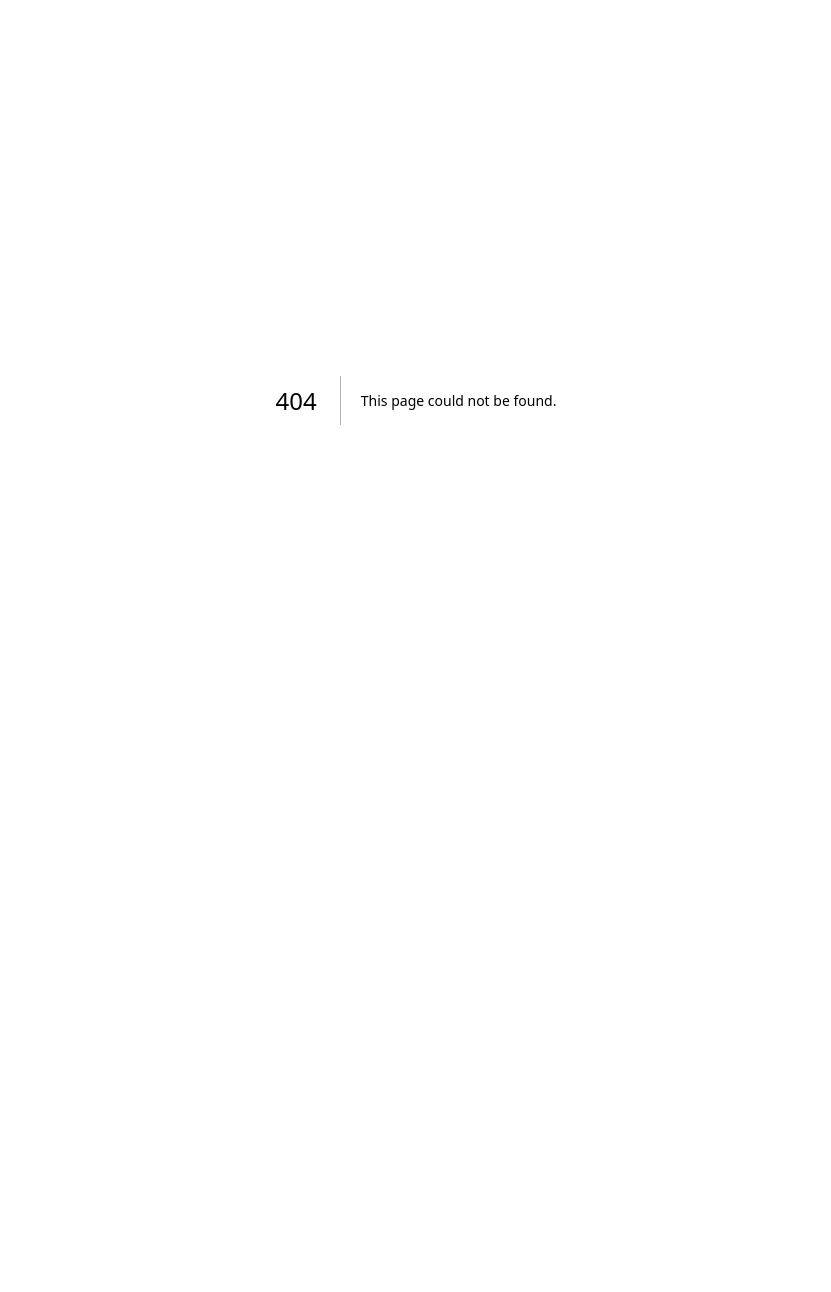
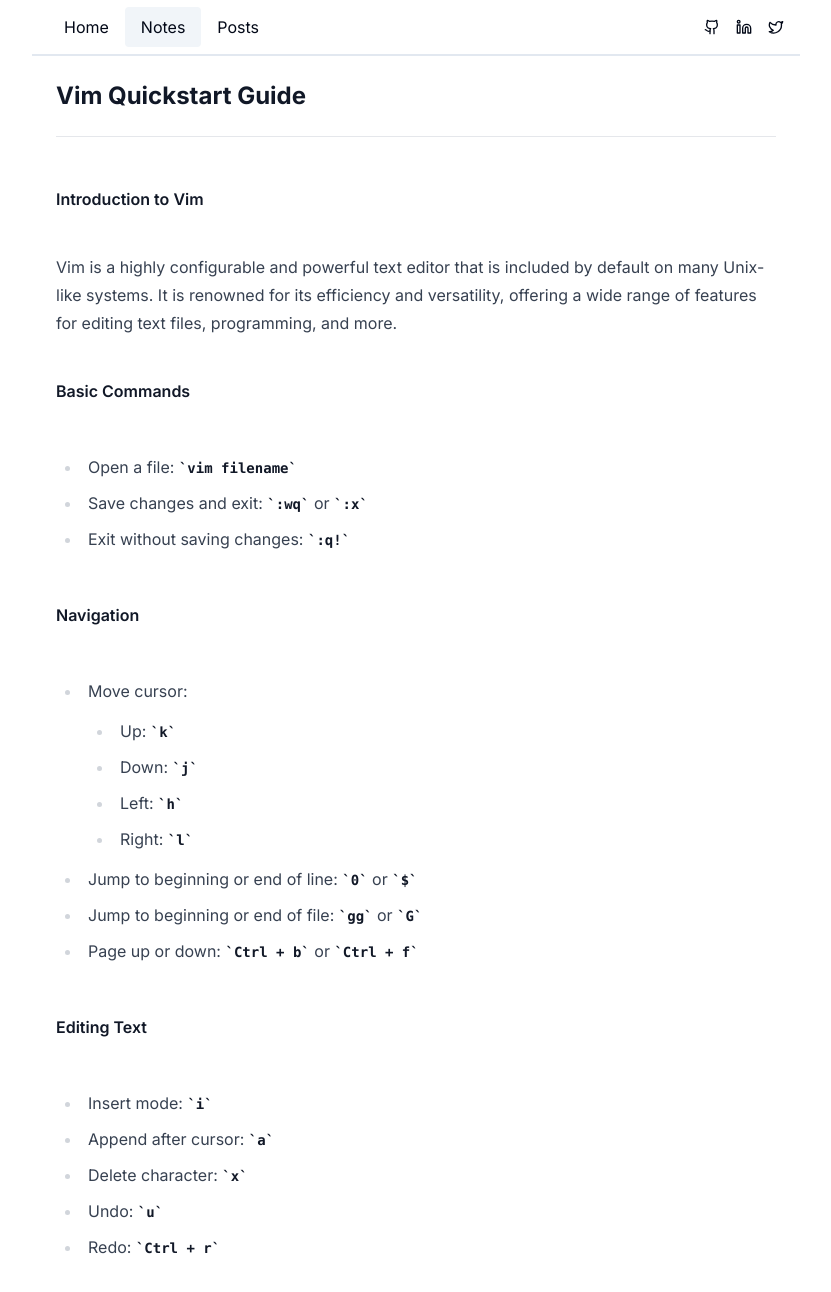
Before and after one commit to jithinsankar/jithin, a Next.js app: page /notes/vim in a window 1280 px wide. Before the commit this address had no page. Shown: the top 1292 px of the page, without its empty margins (224-1055 px from the left). Before the commit the page ends 800 px from the top, so only its background shows below. Built offline with nearby package versions, Linux system fonts and the light colour scheme.

Commit message:
added vim

```diff
--- a/app/notes/page.mdx
+++ b/app/notes/page.mdx
@@ -6,4 +6,5 @@
 
 - ### Developer productivity tools
   - <Link href="/notes/tmux">tmux</Link>
+  - <Link href="/notes/vim">vim</Link>
   - <Link href="/notes/nano">nano</Link>
--- /dev/null
+++ b/app/notes/vim/page.mdx
@@ -0,0 +1,60 @@
+## Vim Quickstart Guide
+
+---
+
+**Introduction to Vim**
+
+Vim is a highly configurable and powerful text editor that is included by default on many Unix-like systems. It is renowned for its efficiency and versatility, offering a wide range of features for editing text files, programming, and more.
+
+**Basic Commands**
+
+- Open a file: `vim filename`
+- Save changes and exit: `:wq` or `:x`
+- Exit without saving changes: `:q!`
+
+**Navigation**
+
+- Move cursor:
+  - Up: `k`
+  - Down: `j`
+  - Left: `h`
+  - Right: `l`
+- Jump to beginning or end of line: `0` or `$`
+- Jump to beginning or end of file: `gg` or `G`
+- Page up or down: `Ctrl + b` or `Ctrl + f`
+
+**Editing Text**
+
+- Insert mode: `i`
+- Append after cursor: `a`
+- Delete character: `x`
+- Undo: `u`
+- Redo: `Ctrl + r`
+
+**Search and Replace**
+
+- Search forward: `/pattern`
+- Search backward: `?pattern`
+- Replace: `:%s/pattern/replacement/g`
+
+**Selection and Copy-Paste**
+
+- Enter visual mode: `v`
+- Select text: Move cursor and press `v` then navigate
+- Copy selected text: `y`
+- Cut selected text: `d`
+- Paste: `p`
+
+**Window and Buffer Management**
+
+- Split window horizontally: `:split`
+- Split window vertically: `:vsplit`
+- Switch between windows: `Ctrl + w, w`
+- Close current window: `:q`
+
+**Advanced Features**
+
+- Tabs: `:tabnew filename` to open a file in a new tab, `gt` to switch between tabs.
+- Buffers: `:ls` to list open buffers, `:b <buffer_number>` to switch to a buffer.
+
+## Vim's extensive functionality and customizable nature make it an invaluable tool for developers, sysadmins, and anyone who works with text files regularly.
```
